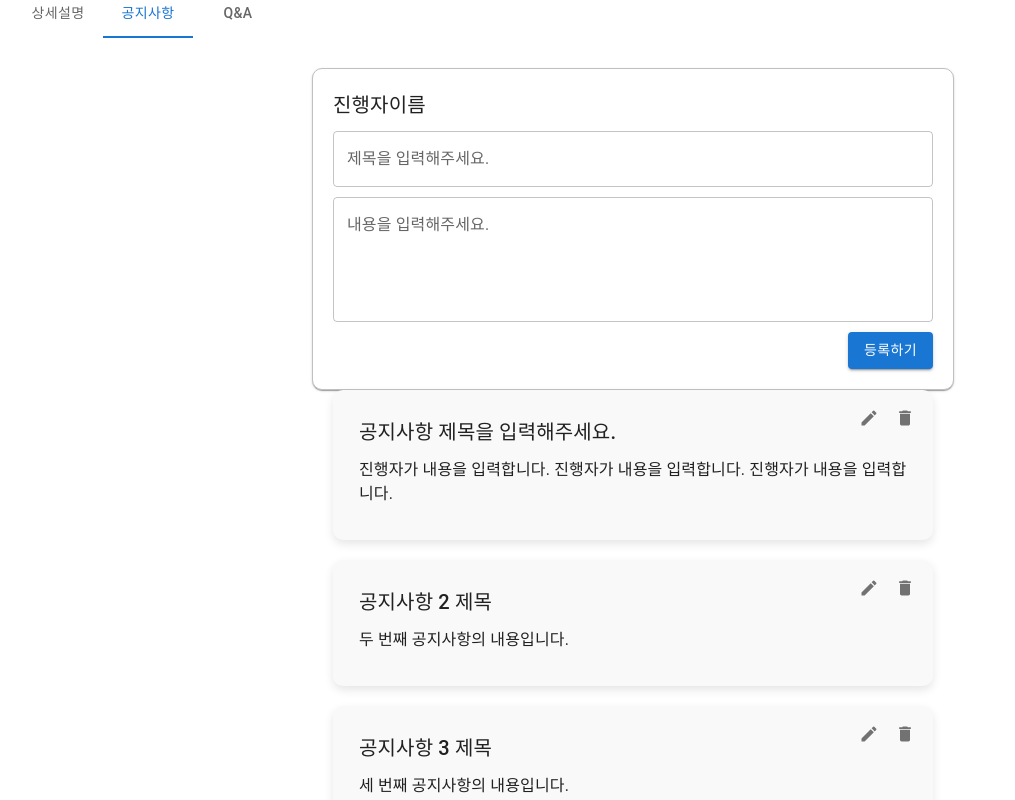
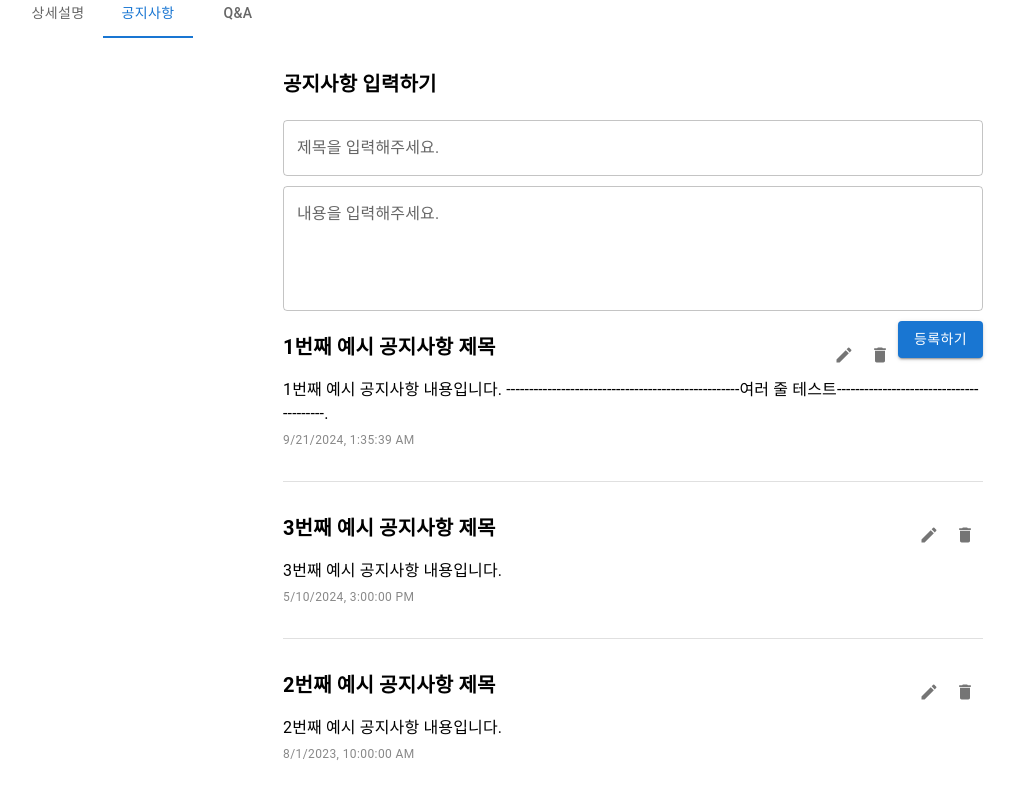
Before and after one commit to DamDda/DamDda_FE, a React (Create React App) app in the folder DamDda_FE/: page / in a window 1280 px wide. Shown: the part 1100-1900 px from the top of the page, without its empty margins (7-1022 px from the left). Built offline with nearby package versions, Linux system fonts and the light colour scheme.

Commit message:
feat: change style for notice

```diff
--- a/DamDda_FE/src/components/pages/detail/Detail.jsx
+++ b/DamDda_FE/src/components/pages/detail/Detail.jsx
@@ -11,7 +11,7 @@ import { styled } from "@mui/system";
 import ArrowForwardIcon from "@mui/icons-material/ArrowForward";
 import ArrowBackIcon from "@mui/icons-material/ArrowBack";
 import ProjectDetail from "./details";
-import Notice from "./notices";
+import Notice from "./notice";
 import Qna from "./qna";
 
 const ThumbnailContainer = styled("div")({
--- /dev/null
+++ b/DamDda_FE/src/components/pages/detail/notice.jsx
@@ -0,0 +1,166 @@
+import React, { useState } from "react";
+import {
+  Typography,
+  Button,
+  TextField,
+  IconButton,
+  Divider,
+} from "@mui/material";
+import { Edit, Delete } from "@mui/icons-material";
+
+const Notice = () => {
+  // 공지사항 리스트를 관리하는 상태 (처음에는 세 개의 더미 데이터로 초기화)
+  const [notices, setNotices] = useState([
+    {
+      id: 1,
+      title: "1번째 예시 공지사항 제목",
+      content:
+        "1번째 예시 공지사항 내용입니다. ---------------------------------------------------여러 줄 테스트----------------------------------------.",
+      date: new Date().toLocaleString(), // 등록일시 추가
+    },
+    {
+      id: 2,
+      title: "2번째 예시 공지사항 제목",
+      content: "2번째 예시 공지사항 내용입니다.",
+      // 2023년 8월 1일 오전 10시
+      date: new Date(2023, 7, 1, 10, 0).toLocaleString(),
+    },
+    {
+      id: 3,
+      title: "3번째 예시 공지사항 제목",
+      content: "3번째 예시 공지사항 내용입니다.",
+      // 2024년 5월 10일 오후 3시
+      date: new Date(2024, 4, 10, 15, 0).toLocaleString(),
+    },
+  ]);
+
+  // 새롭게 추가할 공지사항의 제목과 내용을 관리하는 상태
+  const [newTitle, setNewTitle] = useState("");
+  const [newContent, setNewContent] = useState("");
+
+  // 새로운 공지사항을 추가하는 함수
+  const handleAddNotice = () => {
+    const newNotice = {
+      id: notices.length + 1, // 고유한 ID 생성 (공지사항 개수에 +1)
+      title: newTitle || "공지사항 제목을 입력해주세요.", // 제목이 없으면 기본값 설정
+      content: newContent || "진행자가 내용을 입력합니다.", // 내용이 없으면 기본값 설정
+      date: new Date().toLocaleString(), // 현재 날짜 및 시간을 등록일시로 설정
+    };
+    setNotices((prevNotices) => [...prevNotices, newNotice]); // 기존 공지사항 목록에 새로운 공지사항 추가
+    setNewTitle(""); // 제목 입력란 초기화
+    setNewContent(""); // 내용 입력란 초기화
+  };
+
+  // 공지사항을 삭제하는 함수 (ID를 기준으로 필터링하여 삭제)
+  const handleDeleteNotice = (id) => {
+    setNotices(notices.filter((notice) => notice.id !== id));
+  };
+
+  // 최신순으로 공지사항을 정렬하는 함수
+  const sortedNotices = notices.sort(
+    (a, b) => new Date(b.date) - new Date(a.date) // 날짜를 기준으로 내림차순 정렬
+  );
+
+  return (
+    <div style={{ padding: "20px" }}>
+      {/* 공지사항 입력 영역 */}
+      <div
+        style={{
+          marginBottom: "50px", // 아래쪽에 여유 공간 추가
+          maxWidth: "700px", // 입력 영역의 최대 너비 설정
+          margin: "0 auto", // 가운데 정렬
+        }}
+      >
+        {/* 공지사항 입력하기 제목 추가 */}
+        <Typography
+          variant="h6"
+          style={{ fontWeight: "bold", marginBottom: "20px" }}
+        >
+          공지사항 입력하기
+        </Typography>
+
+        {/* 제목 입력 필드 */}
+        <TextField
+          label="제목을 입력해주세요." // 입력 필드의 라벨
+          fullWidth // 입력 필드를 전체 너비로 설정
+          value={newTitle} // 입력된 제목 값
+          onChange={(e) => setNewTitle(e.target.value)} // 제목 변경 시 상태 업데이트
+          style={{ marginBottom: "10px" }} // 입력 필드 아래 여백 추가
+        />
+        {/* 내용 입력 필드 */}
+        <TextField
+          label="내용을 입력해주세요." // 입력 필드의 라벨
+          fullWidth // 입력 필드를 전체 너비로 설정
+          multiline // 여러 줄 입력 가능
+          rows={4} // 입력 필드의 초기 줄 수 설정
+          value={newContent} // 입력된 내용 값
+          onChange={(e) => setNewContent(e.target.value)} // 내용 변경 시 상태 업데이트
+          style={{ marginBottom: "10px" }} // 입력 필드 아래 여백 추가
+        />
+        {/* 공지사항 등록 버튼 */}
+        <Button
+          variant="contained" // 버튼 스타일 (채워진 버튼)
+          onClick={handleAddNotice} // 버튼 클릭 시 공지사항 추가 함수 호출
+          style={{ float: "right" }} // 버튼을 오른쪽으로 정렬
+        >
+          등록하기
+        </Button>
+      </div>
+
+      {/* 등록된 공지사항 리스트 */}
+      <div style={{ maxWidth: "700px", margin: "0 auto" }}>
+        {sortedNotices.map((notice, index) => (
+          <React.Fragment key={notice.id}>
+            {/* 공지사항 제목, 아이콘 버튼, 내용 */}
+            <div style={{ padding: "10px 0" }}>
+              <div
+                style={{
+                  display: "flex",
+                  justifyContent: "space-between",
+                  alignItems: "center",
+                }}
+              >
+                {/* 공지사항 제목 */}
+                <Typography
+                  variant="h6"
+                  style={{ fontWeight: "bold", marginBottom: "15px" }}
+                >
+                  {notice.title}
+                </Typography>
+                {/* 수정/삭제 버튼 */}
+                <div>
+                  <IconButton>
+                    <Edit fontSize="small" /> {/* 수정 아이콘 */}
+                  </IconButton>
+                  <IconButton onClick={() => handleDeleteNotice(notice.id)}>
+                    <Delete fontSize="small" /> {/* 삭제 아이콘 */}
+                  </IconButton>
+                </div>
+              </div>
+              {/* 공지사항 내용 */}
+              <Typography variant="body1">{notice.content}</Typography>
+              {/* 등록일시 (아래쪽에 배치) */}
+              <Typography
+                variant="caption"
+                style={{
+                  display: "block",
+                  marginTop: "5px",
+                  color: "#888",
+                  marginBottom: "20px",
+                }}
+              >
+                {notice.date}
+              </Typography>
+            </div>
+            {/* 공지사항 구분선 */}
+            {index < notices.length - 1 && (
+              <Divider style={{ marginBottom: "20px" }} />
+            )}
+          </React.Fragment>
+        ))}
+      </div>
+    </div>
+  );
+};
+
+export default Notice;
--- a/DamDda_FE/src/components/pages/detail/notices.jsx
+++ /dev/null
@@ -1,126 +0,0 @@
-import React, { useState } from "react";
-import {
-  Typography,
-  Card,
-  CardContent,
-  Button,
-  TextField,
-  IconButton,
-} from "@mui/material";
-import { Edit, Delete } from "@mui/icons-material";
-
-const Notice = () => {
-  const [notices, setNotices] = useState([
-    {
-      id: 1,
-      title: "공지사항 제목을 입력해주세요.",
-      content:
-        "진행자가 내용을 입력합니다. 진행자가 내용을 입력합니다. 진행자가 내용을 입력합니다.",
-    },
-    {
-      id: 2,
-      title: "공지사항 2 제목",
-      content: "두 번째 공지사항의 내용입니다.",
-    },
-    {
-      id: 3,
-      title: "공지사항 3 제목",
-      content: "세 번째 공지사항의 내용입니다.",
-    },
-  ]);
-
-  const [newTitle, setNewTitle] = useState("");
-  const [newContent, setNewContent] = useState("");
-
-  const handleAddNotice = () => {
-    const newNotice = {
-      id: notices.length + 1,
-      title: newTitle || "공지사항 제목을 입력해주세요.",
-      content: newContent || "진행자가 내용을 입력합니다.",
-    };
-    setNotices((prevNotices) => [...prevNotices, newNotice]);
-    setNewTitle("");
-    setNewContent("");
-  };
-
-  const handleDeleteNotice = (id) => {
-    setNotices(notices.filter((notice) => notice.id !== id));
-  };
-
-  return (
-    <div style={{ padding: "20px" }}>
-      {/* 공지사항 입력 영역 */}
-      <Card
-        style={{
-          marginBottom: "40px", // More margin to create space
-          padding: "20px",
-          border: "1px solid #c0c0c0",
-          borderRadius: "10px",
-          maxWidth: "600px",
-          margin: "0 auto",
-        }}
-      >
-        <Typography variant="h6" style={{ marginBottom: "10px" }}>
-          진행자이름
-        </Typography>
-        <TextField
-          label="제목을 입력해주세요."
-          fullWidth
-          value={newTitle}
-          onChange={(e) => setNewTitle(e.target.value)}
-          style={{ marginBottom: "10px" }}
-        />
-        <TextField
-          label="내용을 입력해주세요."
-          fullWidth
-          multiline
-          rows={4}
-          value={newContent}
-          onChange={(e) => setNewContent(e.target.value)}
-          style={{ marginBottom: "10px" }}
-        />
-        <Button
-          variant="contained"
-          onClick={handleAddNotice}
-          style={{ float: "right" }}
-        >
-          등록하기
-        </Button>
-      </Card>
-
-      {/* 등록된 공지사항 리스트 */}
-      <div style={{ maxWidth: "600px", margin: "0 auto" }}>
-        {notices.map((notice) => (
-          <Card
-            key={notice.id}
-            style={{
-              marginBottom: "20px",
-              backgroundColor: "#f9f9f9",
-              borderRadius: "10px",
-              boxShadow: "0px 4px 10px rgba(0, 0, 0, 0.1)",
-              padding: "10px",
-              position: "relative",
-            }}
-          >
-            <CardContent>
-              <Typography variant="h6">{notice.title}</Typography>
-              <Typography variant="body1" style={{ marginTop: "10px" }}>
-                {notice.content}
-              </Typography>
-              <div style={{ position: "absolute", top: "10px", right: "10px" }}>
-                <IconButton>
-                  <Edit fontSize="small" />
-                </IconButton>
-                <IconButton onClick={() => handleDeleteNotice(notice.id)}>
-                  <Delete fontSize="small" />
-                </IconButton>
-              </div>
-            </CardContent>
-          </Card>
-        ))}
-      </div>
-    </div>
-  );
-};
-
-export default Notice;
--- a/DamDda_FE/src/components/pages/detail/qna.jsx
+++ b/DamDda_FE/src/components/pages/detail/qna.jsx
@@ -105,8 +105,7 @@ const Qna = () => {
           문의하기
         </Button>
       </Card>
-
-      {/* 등록된 질문 리스트 */}
+      {/* 등록된 질문 리스트 */}s
       <div style={{ maxWidth: "600px", margin: "0 auto" }}>
         {questions.map((question) => (
           <Card
```
